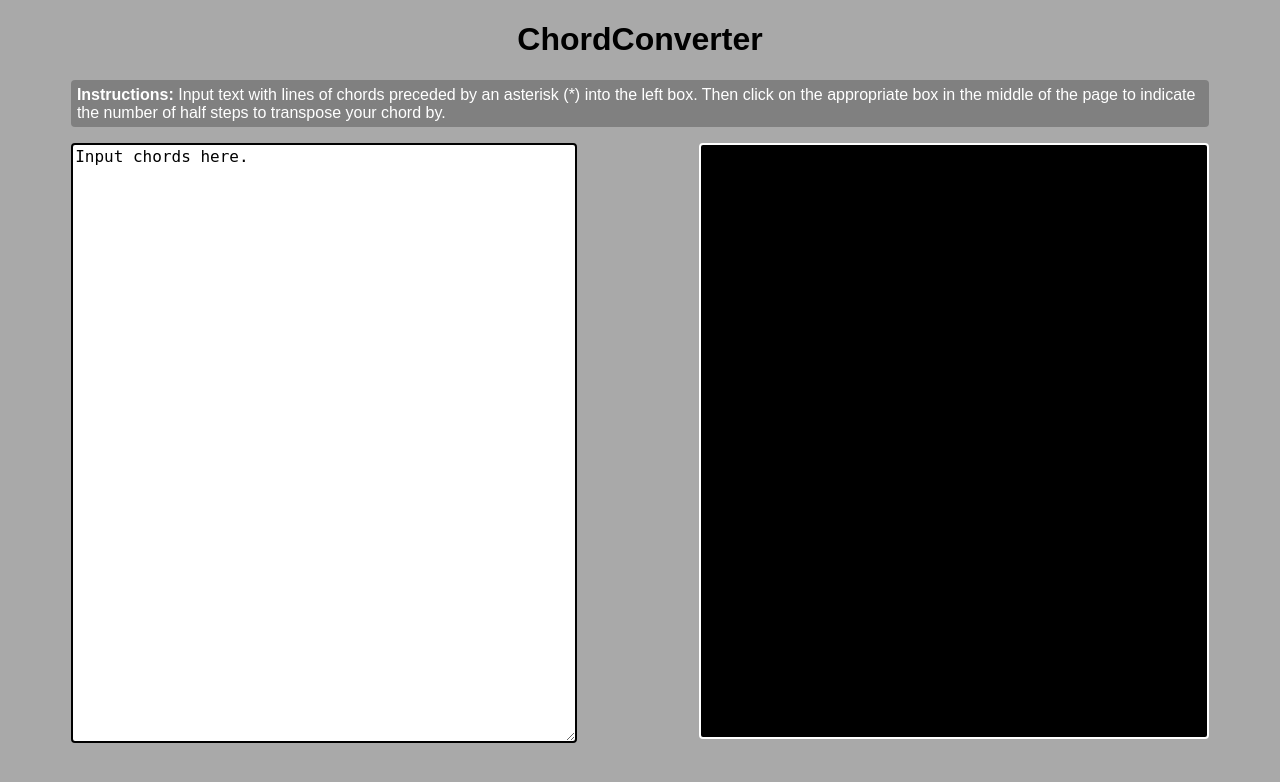
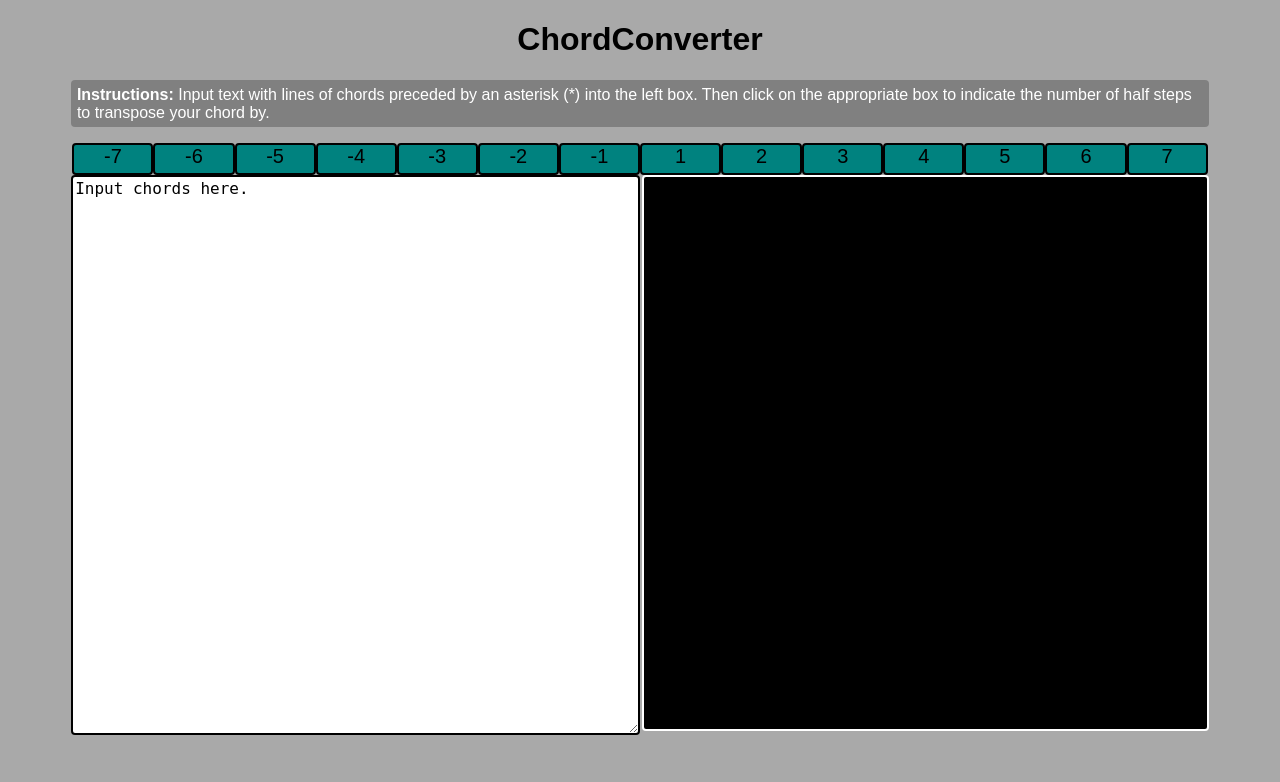
Before and after one commit to ryanjcohen/ChordConverter, a Flask app: page / in a window 1280 px wide. Shown: the top 782 px of the page. Run offline with Flask 2, Linux system fonts and the light colour scheme.

Commit message:
Added transposition buttons.

```diff
--- a/static/css/styles.css
+++ b/static/css/styles.css
@@ -1,13 +1,13 @@
-body{
+body {
 	background-color: #A9A9A9;
 	font-family: Arial;
 }
 
-h1{
+h1 {
 	text-align: center;
 }
 
-.instructions{
+.instructions {
 	margin-left: 5%;
 	margin-right: 5%;
 	background-color: #808080;
@@ -19,14 +19,15 @@ p{
 	padding: 0.5%;
 }
 
-form{
+form {
 	padding-left: 5%;
 	display: inline;
+	margin: 0;
 }
 
 textarea {
-  	width: 40%;
-  	height: 75vh;
+  	width: 45%;
+  	height: 70vh;
   	box-sizing: border-box;
   	border: 2px solid black;
   	border-radius: 4px;
@@ -37,11 +38,33 @@ textarea {
 .output {
 	float: right;
 	margin-right: 5%;
-  	width: 40%;
-  	height: 74vh;
+  	width: 44.5%;
+  	height: 69vh;
   	border: 2px solid white;
   	border-radius: 4px;
   	background-color: black;
   	color: white;
   	font-size: 16px;
 }
+
+ul {
+	list-style: none;
+	padding: 0;
+	margin: 0;
+	text-align: center;
+	justify-content: center;
+	width: 100%;
+}
+
+li {
+	padding: 0;
+	margin: 0;
+	display: inline-block;
+	border-radius: 4px;
+	background-color: #00827f;
+	border: 2px solid black;
+	width: 6.1%;
+	height: 3.5vh;
+	font-size: 20px;
+	vertical-align: center;
+}
--- a/templates/converter.html
+++ b/templates/converter.html
@@ -1,16 +1,33 @@
 <!DOCTYPE html>
 <html>
 <head>
-		<link rel="stylesheet" href="../static/css/styles.css">
+	<link rel="stylesheet" href="../static/css/styles.css">
 </head>
 <body>
   <h1>ChordConverter</h1>
   <div class="instructions">
-  	<p><b>Instructions:</b> Input text with lines of chords preceded by an asterisk (*) into the left box. Then click on the appropriate box in the middle of the page to indicate the number of half steps to transpose your chord by.</p>
+  	<p><b>Instructions:</b> Input text with lines of chords preceded by an asterisk (*) into the left box. Then click on the appropriate box to indicate the number of half steps to transpose your chord by.</p>
   </div>
+  <ul>
+  	<li>-7</li
+  	><li>-6</li
+  	><li>-5</li
+  	><li>-4</li
+  	><li>-3</li
+  	><li>-2</li
+  	><li>-1</li
+  	><li>1</li
+  	><li>2</li
+  	><li>3</li
+  	><li>4</li
+  	><li>5</li
+  	><li>6</li
+  	><li>7</li>
+  </ul>
   <form>
   	<textarea>Input chords here.</textarea>
   </form>
   <div class="output">
   </div>
+
 </body>
```
